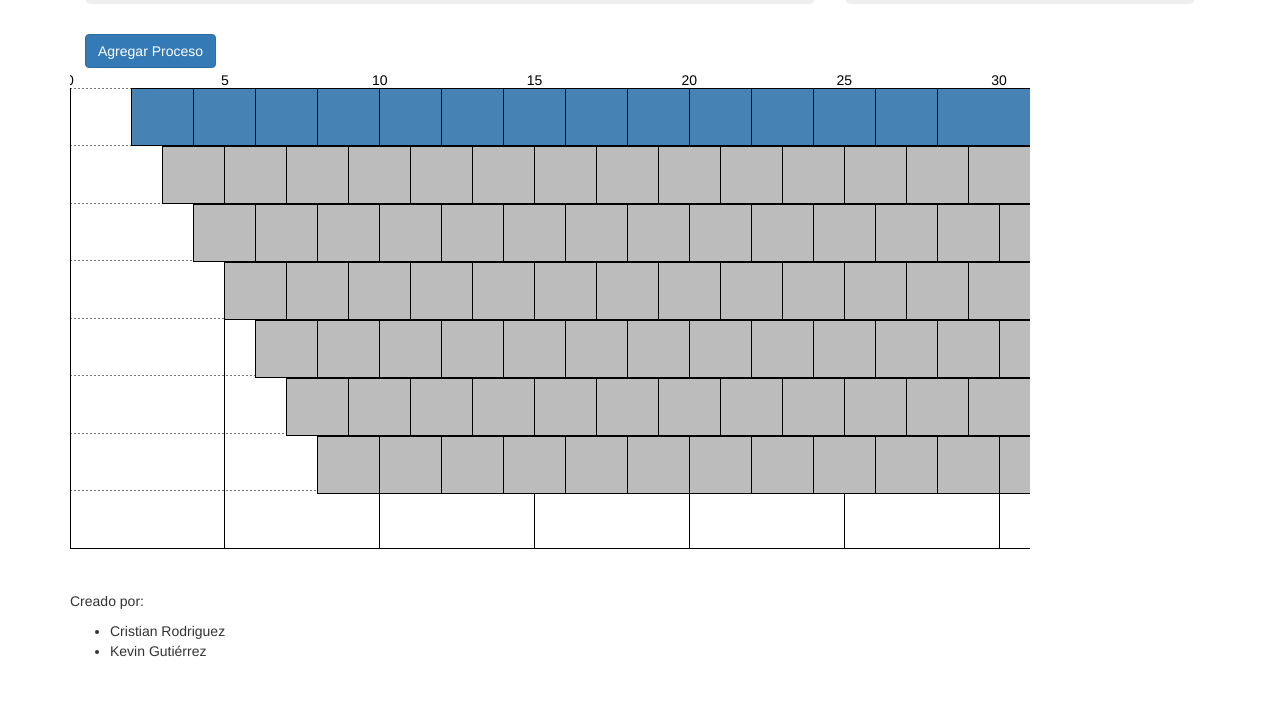
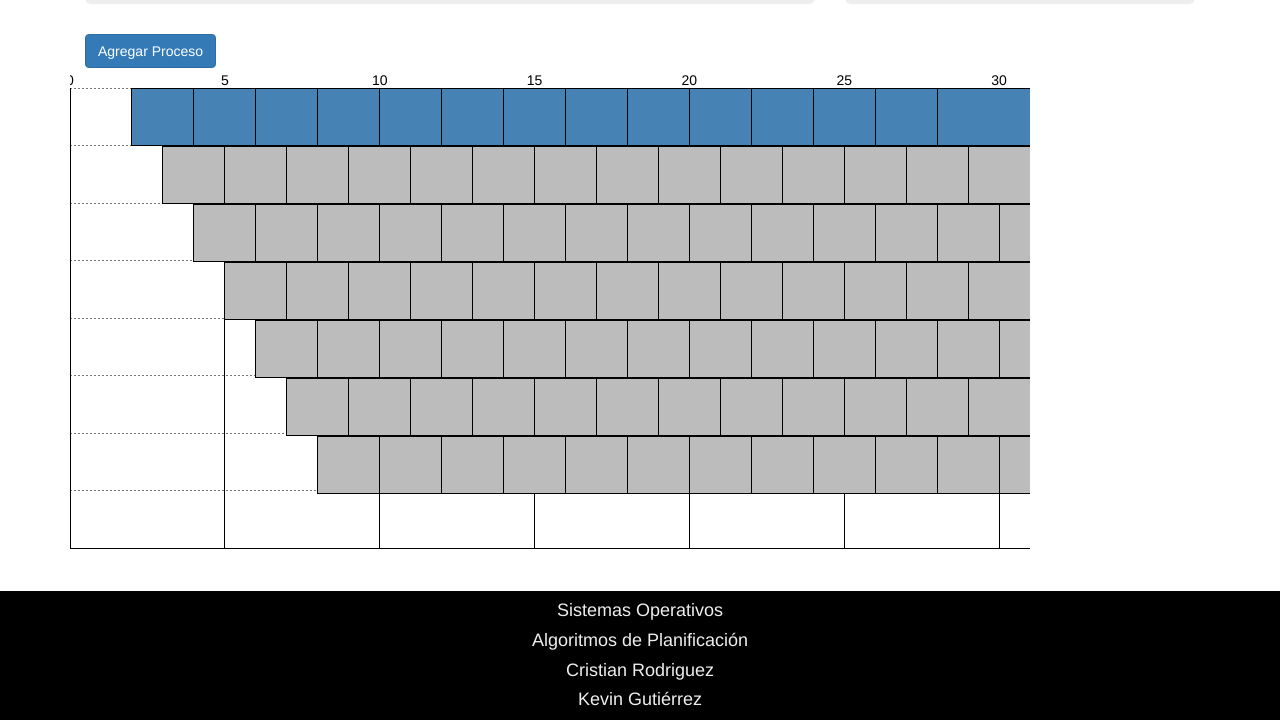
Before and after one commit to jkevingutierrez/planificacion-fcfs, a plain HTML site: page index.html in a window 1280 px wide. Shown: the part 596-1316 px from the top of the page. Before the commit the page ends 1267 px from the top, so only its background shows below. Drawn offline with Linux system fonts and the light colour scheme.

Commit message:
Modify footer

```diff
--- a/css/fcfs.css
+++ b/css/fcfs.css
@@ -22,6 +22,16 @@
     background-color: #eee;
     padding-bottom: 25px;
     padding-left: 5px;
+}
+
+.footer {
+    background-color: black;
+    color: #eee;
+    text-align: center;
+}
+
+.footer ul {
+    list-style-type: none;
 }
 
 .axis path,
--- a/index.html
+++ b/index.html
@@ -15,7 +15,7 @@
     </header>
 
     <main role="main" class="container">
-        <h3>Tiempo: <span class="time">0</span></h3>
+        <h3>Tiempo transcurrido: <span class="time">0</span></h3>
         <div class="ready-container col-md-8">
             <h2>Listos</h2>
             <div class="jumbotron">
@@ -89,12 +89,13 @@
         </div>
     </main>
 
-    <footer class="container">
-        <p>Creado por:</p>
-        <ul>
-            <li>Cristian Rodriguez</li>
-            <li>Kevin Gutiérrez</li>
-        </ul>
+    <footer class="footer">
+        <div class="container">
+           <h4>Sistemas Operativos</h4>
+           <h4>Algoritmos de Planificación</h4>
+           <h4>Cristian Rodriguez</h4>
+           <h4>Kevin Gutiérrez</h4>
+        </div>
     </footer>
 
     <script src="js/vendor/d3.min.js"></script>
```
